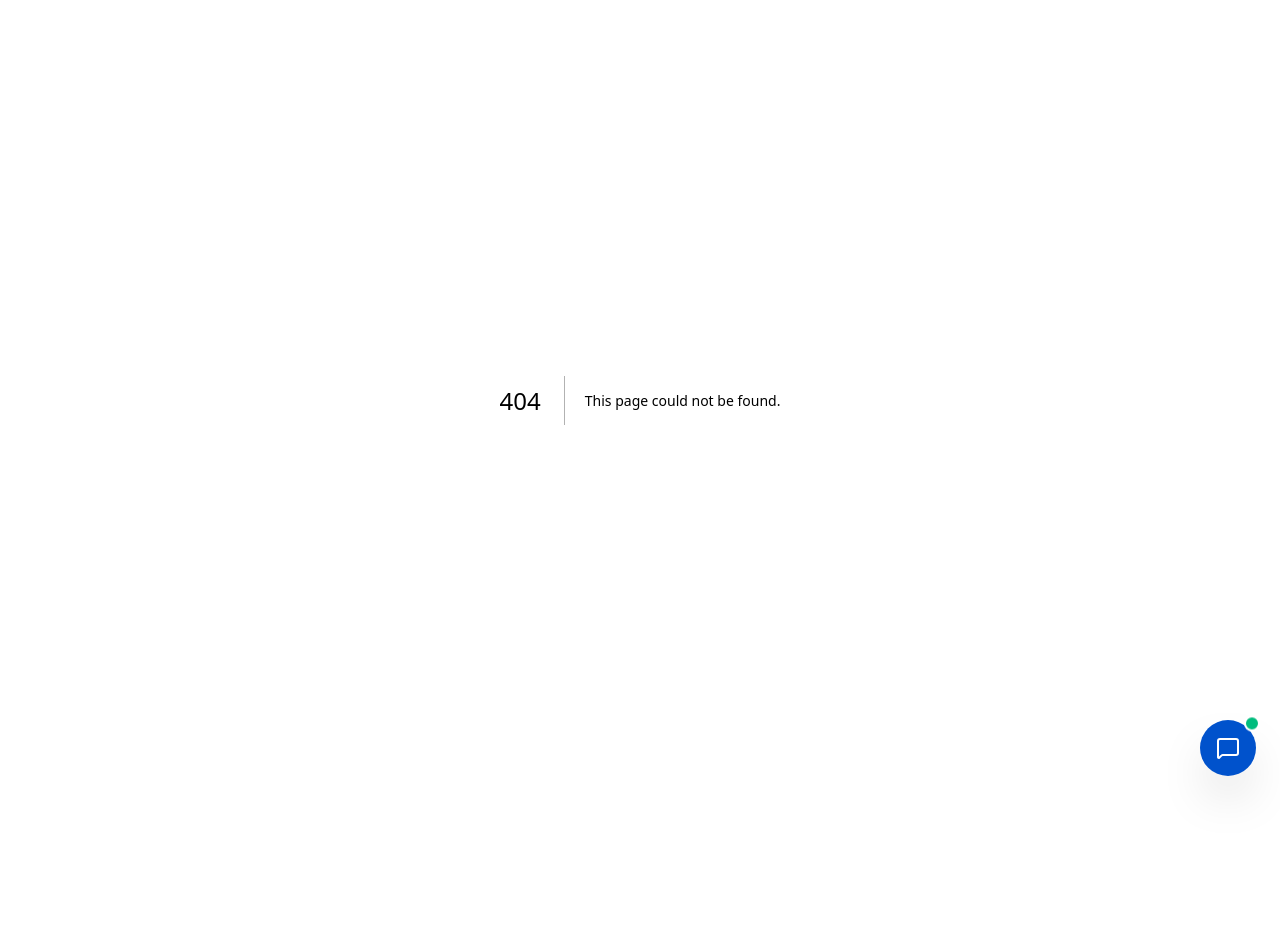
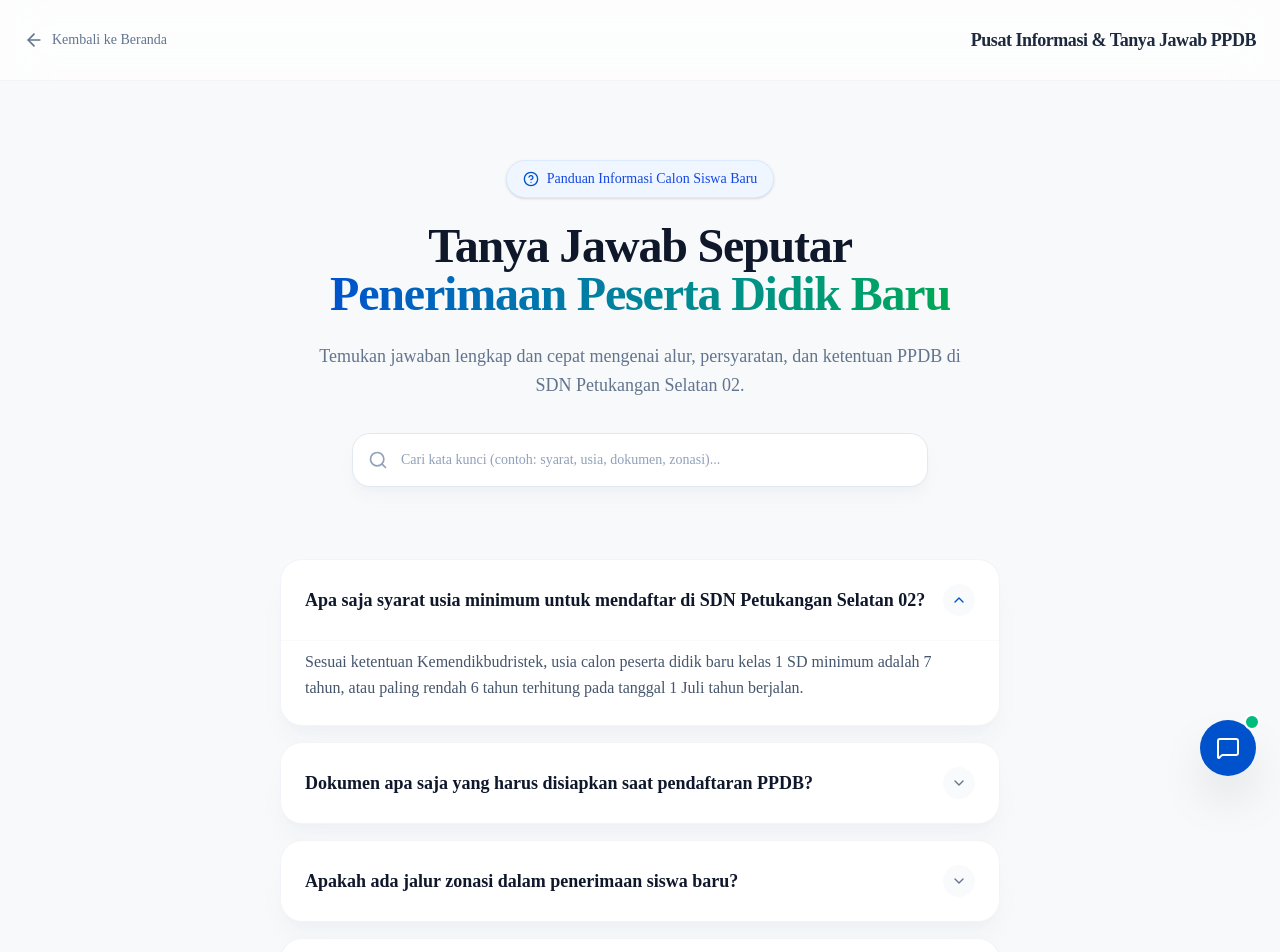
Before and after one commit to expertwingman/sdn-petukangan-2, a Next.js app: page /ppdb-faq in a window 1280 px wide. Before the commit this address had no page. Shown: the top 952 px of the page. Before the commit the page ends 800 px from the top, so only its background shows below. Built offline with nearby package versions, Linux system fonts and the light colour scheme.

Commit message:
feat: tambahkan halaman pusat informasi faq ppdb dan menu navigasi

```diff
--- a/src/app/page.tsx
+++ b/src/app/page.tsx
@@ -70,6 +70,7 @@ export default function Home() {
             <Link className="hover:text-[#0052CC] transition-colors" href="/profil">Profil</Link>
             <Link className="hover:text-[#0052CC] transition-colors" href="/akademik">Akademik</Link>
             <Link className="hover:text-[#0052CC] transition-colors" href="/fasilitas">Fasilitas</Link>
+            <Link className="hover:text-[#0052CC] transition-colors" href="/ppdb-faq">FAQ PPDB</Link>
             <Link className="hover:text-[#0052CC] transition-colors" href="/galeri-seni">Galeri Seni</Link>
             <Link className="hover:text-[#0052CC] transition-colors" href="/kalender">Kalender</Link>
             <Link className="hover:text-[#0052CC] transition-colors" href="/guru">Guru</Link>
--- /dev/null
+++ b/src/app/ppdb-faq/page.tsx
@@ -0,0 +1,151 @@
+"use client";
+
+import { useState } from "react";
+import { motion, AnimatePresence } from "framer-motion";
+import { ArrowLeft, HelpCircle, Search, ChevronDown, Sparkles } from "lucide-react";
+import Link from "next/link";
+
+export default function PPDBFaqPage() {
+  const [search, setSearch] = useState("");
+  const [openIndex, setOpenIndex] = useState<number | null>(0);
+
+  const faqs = [
+    {
+      q: "Apa saja syarat usia minimum untuk mendaftar di SDN Petukangan Selatan 02?",
+      a: "Sesuai ketentuan Kemendikbudristek, usia calon peserta didik baru kelas 1 SD minimum adalah 7 tahun, atau paling rendah 6 tahun terhitung pada tanggal 1 Juli tahun berjalan."
+    },
+    {
+      q: "Dokumen apa saja yang harus disiapkan saat pendaftaran PPDB?",
+      a: "Dokumen yang diperlukan meliputi Akta Kelahiran anak, Kartu Keluarga (KK) domisili DKI Jakarta, Ijazah TK/PAUD (jika ada), serta KTP orang tua/wali murid."
+    },
+    {
+      q: "Apakah ada jalur zonasi dalam penerimaan siswa baru?",
+      a: "Ya, jalur zonasi diperuntukkan bagi calon peserta didik yang berdomisili di dalam wilayah zonasi yang telah ditetapkan oleh Dinas Pendidikan DKI Jakarta."
+    },
+    {
+      q: "Bagaimana cara mengecek pengumuman hasil seleksi PPDB?",
+      a: "Pengumuman hasil seleksi dapat dicek secara online melalui portal resmi PPDB sekolah ini atau langsung melalui menu Portal PPDB pada website utama."
+    },
+    {
+      q: "Apakah ada biaya pendaftaran atau SPP di sekolah ini?",
+      a: "Sebagai sekolah dasar negeri di bawah naungan pemerintah DKI Jakarta, kegiatan pendidikan dasar di SDN Petukangan Selatan 02 bebas dari biaya SPP bulanan."
+    }
+  ];
+
+  const filteredFaqs = faqs.filter(item =>
+    item.q.toLowerCase().includes(search.toLowerCase()) ||
+    item.a.toLowerCase().includes(search.toLowerCase())
+  );
+
+  return (
+    <main className="min-h-screen bg-[#F8F9FA] text-slate-900 font-sans pb-24 selection:bg-blue-500 selection:text-white">
+      {/* Navbar Simple */}
+      <header className="fixed top-0 w-full bg-white/70 backdrop-blur-xl z-50 border-b border-slate-200/40">
+        <div className="max-w-7xl mx-auto px-6 h-20 flex items-center justify-between">
+          <Link href="/" className="flex items-center gap-2 text-slate-500 hover:text-[#0052CC] transition-colors">
+            <ArrowLeft className="w-5 h-5" />
+            <span className="font-medium text-sm">Kembali ke Beranda</span>
+          </Link>
+          <div className="font-semibold text-lg tracking-tight text-slate-800">
+            Pusat Informasi & Tanya Jawab PPDB
+          </div>
+        </div>
+      </header>
+
+      {/* Hero Section */}
+      <section className="pt-40 pb-12 px-6 max-w-4xl mx-auto text-center">
+        <motion.div
+          initial={{ opacity: 0, y: 20 }}
+          animate={{ opacity: 1, y: 0 }}
+          transition={{ duration: 0.6 }}
+          className="inline-flex items-center gap-2 px-4 py-2 rounded-full bg-blue-50 border border-blue-100 text-blue-700 text-sm font-medium mb-6 shadow-sm"
+        >
+          <HelpCircle className="w-4 h-4 text-[#0052CC]" />
+          <span>Panduan Informasi Calon Siswa Baru</span>
+        </motion.div>
+
+        <motion.h1
+          initial={{ opacity: 0, y: 20 }}
+          animate={{ opacity: 1, y: 0 }}
+          transition={{ duration: 0.6, delay: 0.1 }}
+          className="text-4xl md:text-5xl font-bold tracking-tight text-slate-900 mb-6"
+        >
+          Tanya Jawab Seputar <br />
+          <span className="text-transparent bg-clip-text bg-gradient-to-r from-[#0052CC] to-[#00A854]">
+            Penerimaan Peserta Didik Baru
+          </span>
+        </motion.h1>
+
+        <motion.p
+          initial={{ opacity: 0, y: 20 }}
+          animate={{ opacity: 1, y: 0 }}
+          transition={{ duration: 0.6, delay: 0.2 }}
+          className="text-lg text-slate-500 leading-relaxed mb-8 max-w-2xl mx-auto"
+        >
+          Temukan jawaban lengkap dan cepat mengenai alur, persyaratan, dan ketentuan PPDB di SDN Petukangan Selatan 02.
+        </motion.p>
+
+        {/* Kolom Pencarian FAQ */}
+        <div className="max-w-xl mx-auto relative">
+          <Search className="absolute left-4 top-1/2 -translate-y-1/2 w-5 h-5 text-slate-400" />
+          <input
+            type="text"
+            value={search}
+            onChange={(e) => setSearch(e.target.value)}
+            placeholder="Cari kata kunci (contoh: syarat, usia, dokumen, zonasi)..."
+            className="w-full pl-12 pr-4 py-4 rounded-2xl border border-slate-200 bg-white text-slate-800 placeholder-slate-400 focus:outline-none focus:border-[#0052CC] shadow-lg shadow-slate-200/40 text-sm"
+          />
+        </div>
+      </section>
+
+      {/* Accordion List */}
+      <section className="px-6 max-w-3xl mx-auto mt-6">
+        <div className="space-y-4">
+          {filteredFaqs.length > 0 ? (
+            filteredFaqs.map((faq, index) => {
+              const isOpen = openIndex === index;
+              return (
+                <motion.div
+                  key={index}
+                  initial={{ opacity: 0, y: 15 }}
+                  animate={{ opacity: 1, y: 0 }}
+                  transition={{ duration: 0.4, delay: index * 0.05 }}
+                  className="bg-white rounded-3xl border border-slate-100 shadow-xl shadow-slate-200/30 overflow-hidden"
+                >
+                  <button
+                    onClick={() => setOpenIndex(isOpen ? null : index)}
+                    className="w-full p-6 text-left flex items-center justify-between gap-4 focus:outline-none"
+                  >
+                    <span className="font-bold text-slate-900 text-base md:text-lg">{faq.q}</span>
+                    <div className={`w-8 h-8 rounded-full bg-slate-50 flex items-center justify-center shrink-0 transition-transform duration-300 ${isOpen ? "rotate-180 bg-blue-50 text-[#0052CC]" : "text-slate-500"}`}>
+                      <ChevronDown className="w-4 h-4" />
+                    </div>
+                  </button>
+
+                  <AnimatePresence>
+                    {isOpen && (
+                      <motion.div
+                        initial={{ height: 0, opacity: 0 }}
+                        animate={{ height: "auto", opacity: 1 }}
+                        exit={{ height: 0, opacity: 0 }}
+                        transition={{ duration: 0.3 }}
+                      >
+                        <div className="px-6 pb-6 pt-2 text-slate-600 text-sm md:text-base leading-relaxed border-t border-slate-50">
+                          {faq.a}
+                        </div>
+                      </motion.div>
+                    )}
+                  </AnimatePresence>
+                </motion.div>
+              );
+            })
+          ) : (
+            <div className="text-center py-12 bg-white rounded-3xl border border-slate-100 shadow-xl shadow-slate-200/30">
+              <p className="text-slate-400 text-sm">Tidak ditemukan pertanyaan yang sesuai dengan kata kunci "{search}".</p>
+            </div>
+          )}
+        </div>
+      </section>
+    </main>
+  );
+}
```
